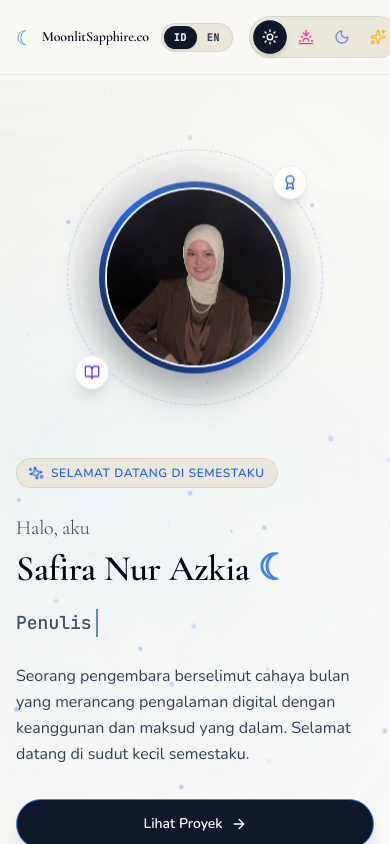
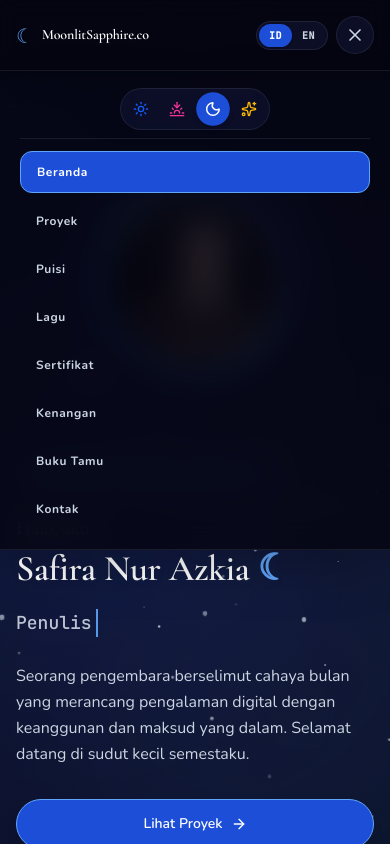
Before and after one commit to sapphireveera-ia/MoonlitSapphire.co.web, a React (Vite) app: page / in a window 390 px wide. Both pictures are taken after a click on the button "Open navigation menu". Shown: the top 844 px of the page. Built offline with nearby package versions, Linux system fonts and the light colour scheme; a web font is replaced by a local one.

Commit message:
fix: hide theme selector from top bar on mobile, move to nav drawer

```diff
--- a/src/App.tsx
+++ b/src/App.tsx
@@ -1101,9 +1101,11 @@ export default function App() {
         </nav>
 
         {/* Right tools and buttons */}
-        <div className="flex items-center gap-4">
+        <div className="flex items-center gap-2 sm:gap-4">
           <LanguageToggle />
+          <div className="hidden sm:block">
             <ThemeSelector currentTheme={currentTheme} onThemeChange={setCurrentTheme} />
+          </div>
 
           {/* Hamburger Mobile Menu Toggle */}
           <button
@@ -1127,6 +1129,9 @@ export default function App() {
             transition={{ duration: 0.3 }}
             className="fixed top-[68px] left-0 right-0 z-30 bg-[var(--col-bg-glass)] backdrop-blur-lg border-b border-[var(--col-border)] p-5 flex flex-col gap-2 shadow-2xl xl:hidden uppercase tracking-wider text-xs font-bold"
           >
+            <div className="flex sm:hidden justify-center pb-2 mb-1 border-b border-[var(--col-border)]">
+              <ThemeSelector currentTheme={currentTheme} onThemeChange={setCurrentTheme} />
+            </div>
             {['home', 'projects', 'poetry', 'songs', 'certificates', 'memories', 'guestbook', 'contact'].map((tab) => {
               const isActive = activeTab === tab;
               return (
```
Lines whose indentation alone changed are shown as unchanged.
